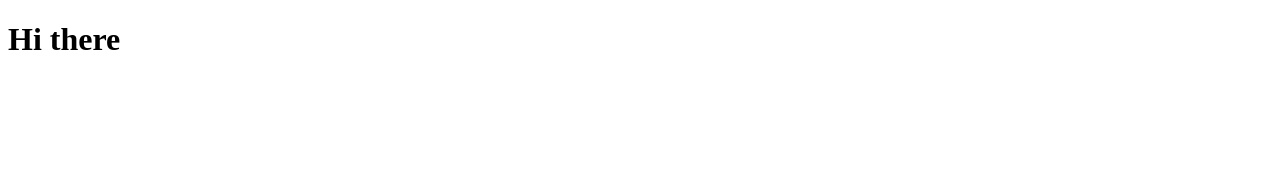
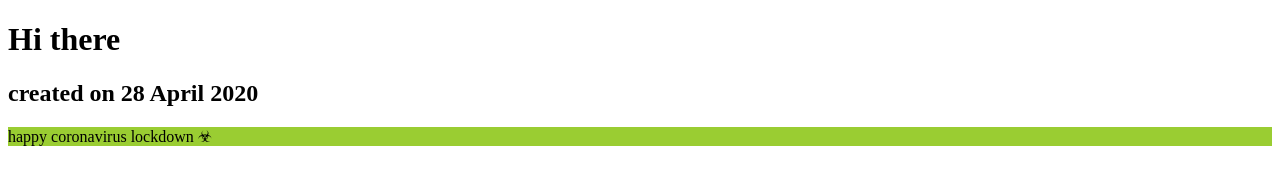
Before and after one commit to lacko1/lacko1.github.io, a plain HTML site: page index.html in a window 1280 px wide. Drawn offline with Linux system fonts and the light colour scheme.

Commit message:
Update index.html

```diff
--- a/index.html
+++ b/index.html
@@ -4,8 +4,15 @@
     <meta charset="UTF-8">
     <meta name="viewport" content="width=device-width, initial-scale=1.0">
     <title>Hi there</title>
+    <style>
+        p {
+            background: yellowgreen;
+        }
+    </style>
 </head>
 <body>
     <h1>Hi there</h1>
+    <h2>created on 28 April 2020</h2>
+    <p>happy coronavirus lockdown ☣</p>
 </body>
 </html>
```
